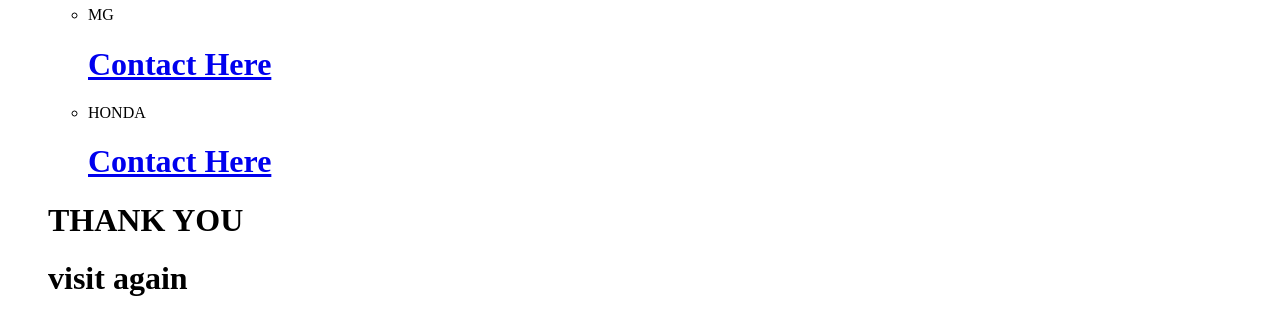
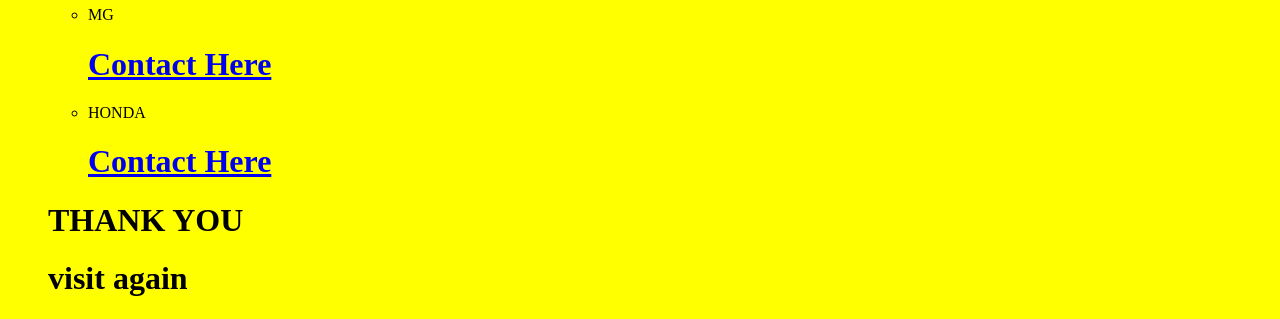
Before and after one commit to snehanshu1234llll/CAR-TEC, a plain HTML site: page INDEX 12.html in a window 1280 px wide. Shown: the part 742-1061 px from the top of the page. Drawn offline with Linux system fonts and the light colour scheme.

Commit message:
Add files via upload

```diff
--- a/INDEX 12.html
+++ b/INDEX 12.html
@@ -1,5 +1,5 @@
 <html>
- </body>
+<body style="background-color:yellow;">
 
 
 
```
